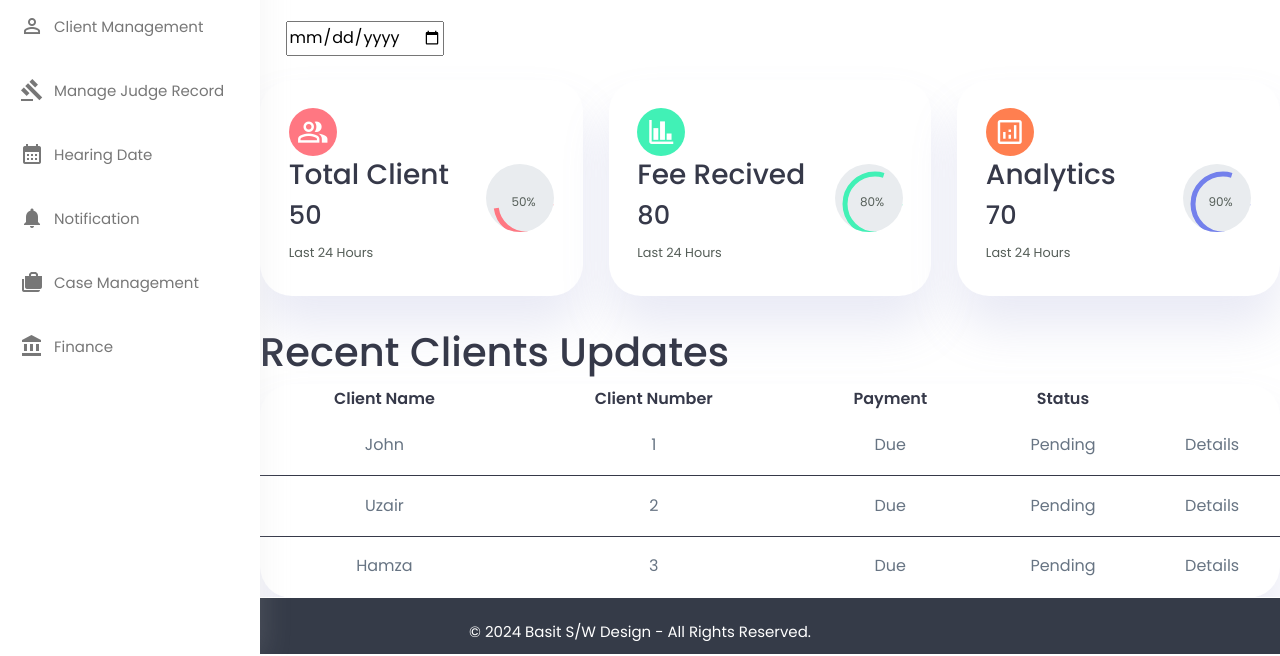
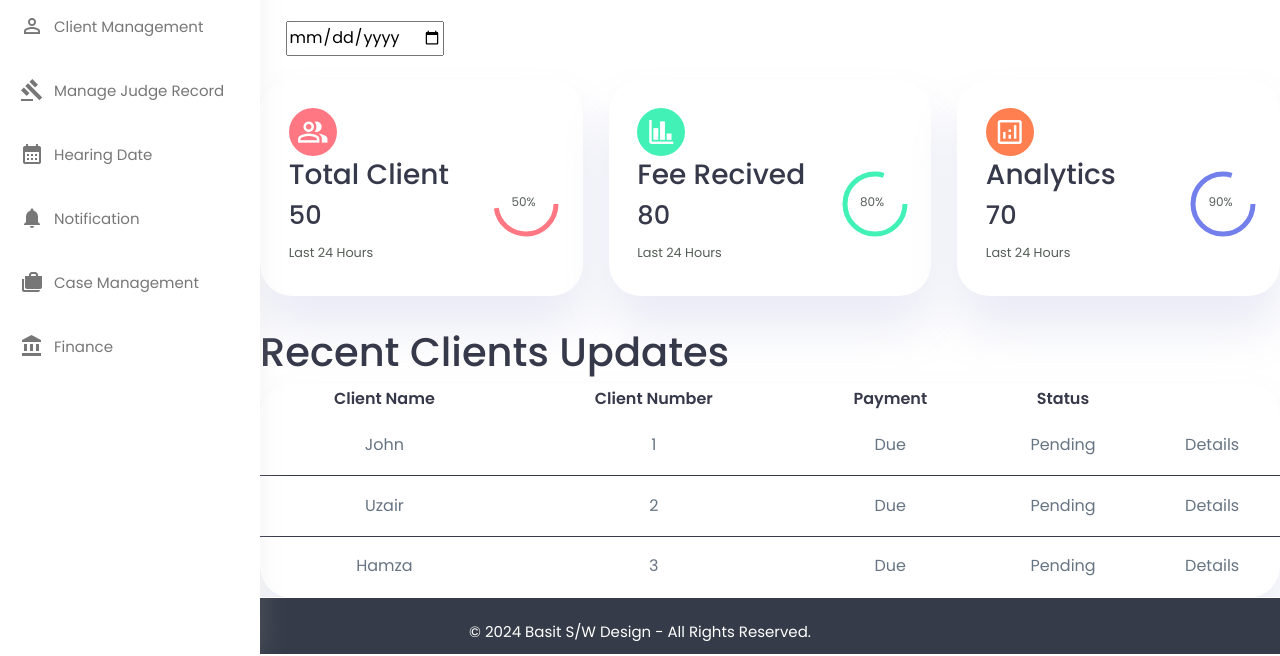
Before and after one commit to Zainshah55/weblab, a plain HTML site: page home.html in a window 1280 px wide. Shown: the part 144-800 px from the top of the page. Drawn offline with nearby package versions, Linux system fonts and the light colour scheme.

Commit message:
progress change

```diff
--- a/css/custom.css
+++ b/css/custom.css
@@ -372,6 +372,10 @@ overflow:auto;
 
 	.insights .finance svg circle{
 		stroke: var(--clr-success);
+	}
+	.progress{
+		background-color:transparent;
+		overflow:visible;
 	}
 
 	.insights .progress .number{
@@ -921,6 +925,7 @@ background-color:rgba(0,0,0,0.09);
 			   width:100%;
 			   bottom: 0;
 
+
 			  }
 
 		       /*-------footer design end------*/
```
